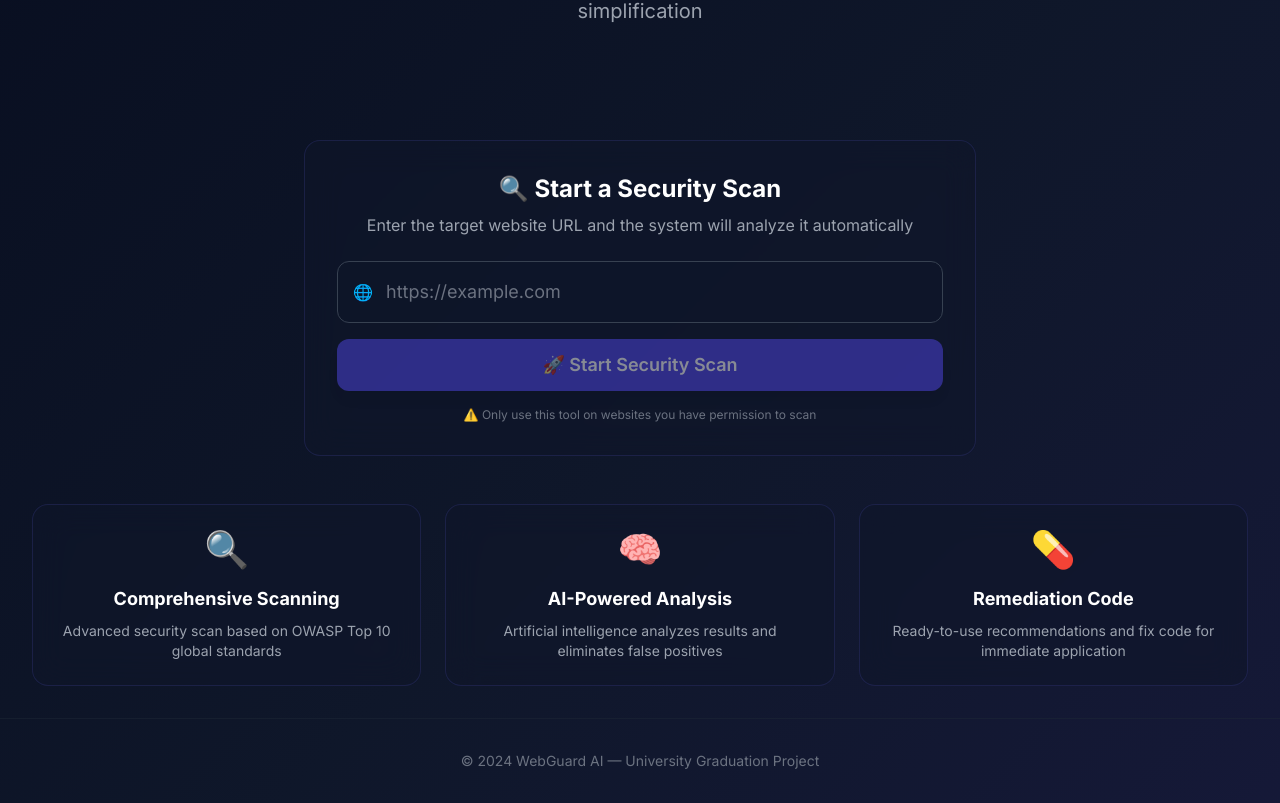
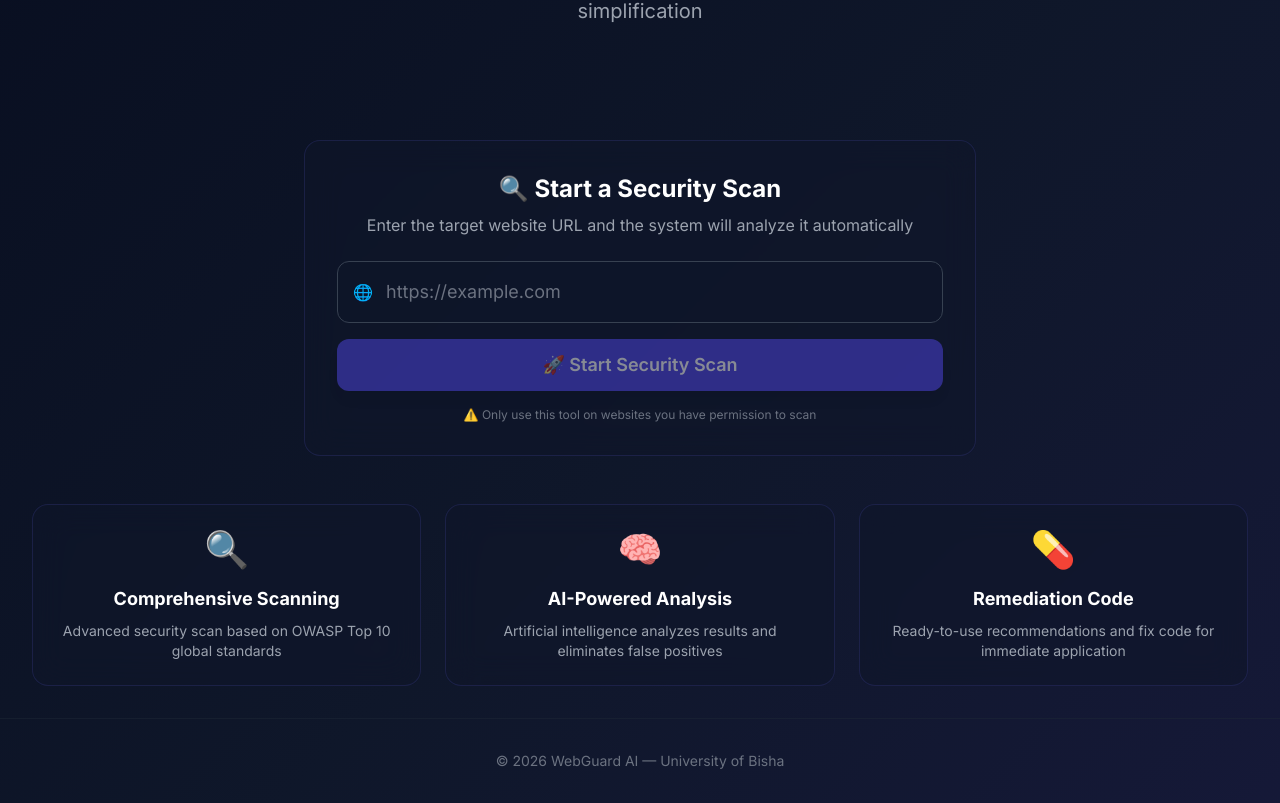
Before and after one commit to Ammar-1993/WebGuard-AI, a Next.js app in the folder frontend/: page / in a window 1280 px wide. Shown: the part 377-1180 px from the top of the page. Built offline with nearby package versions, Linux system fonts and the light colour scheme.

Commit message:
chore: update footer copyright year and university name

```diff
--- a/frontend/src/pages/index.js
+++ b/frontend/src/pages/index.js
@@ -111,7 +111,7 @@ export default function Home() {
 
         {/* Footer */}
         <footer className="text-center py-8 text-gray-500 text-sm border-t border-gray-800/50">
-          <p>© 2024 WebGuard AI — University Graduation Project</p>
+          <p>© 2026 WebGuard AI — University of Bisha</p>
         </footer>
       </div>
     </>
```
